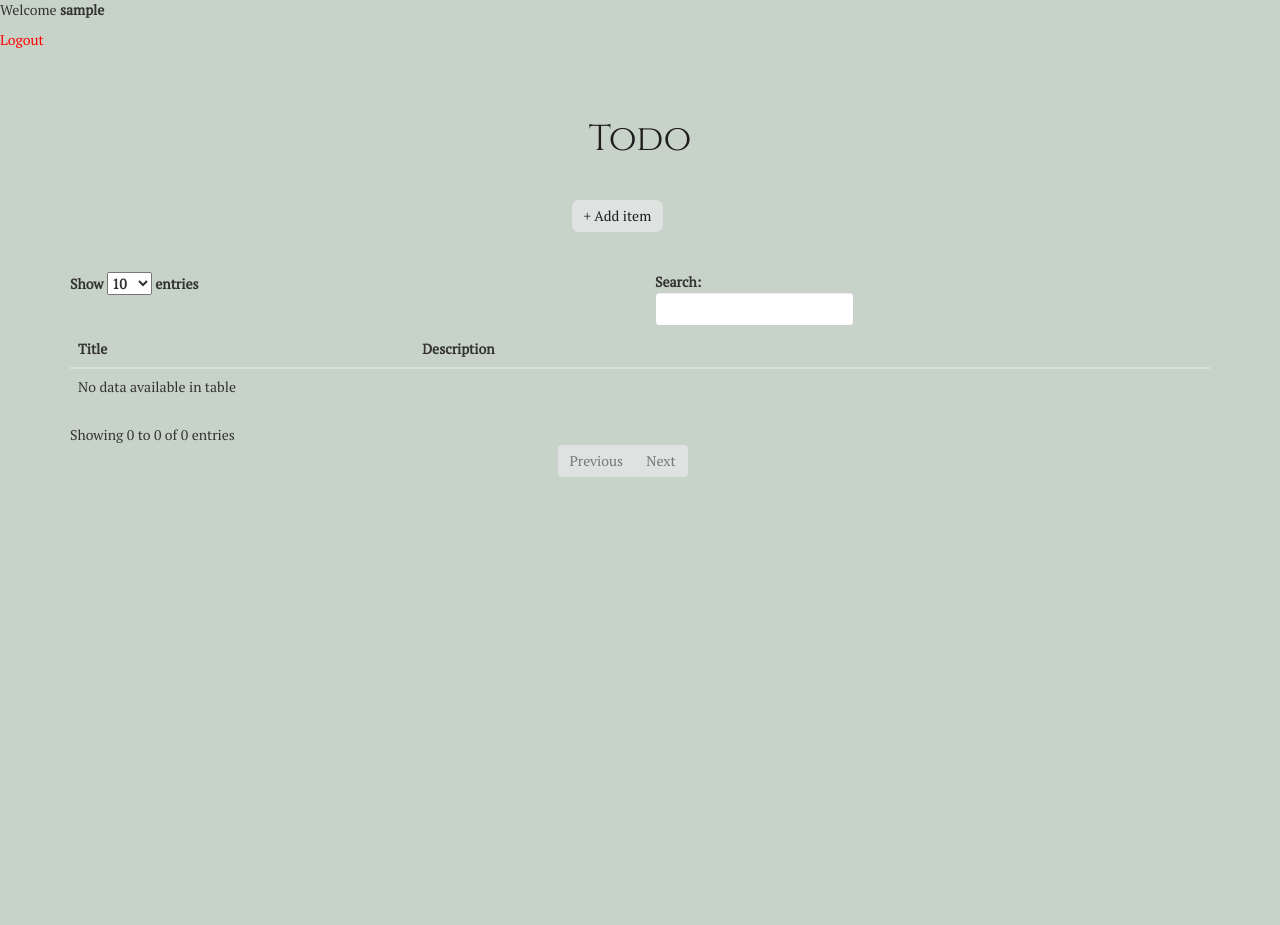
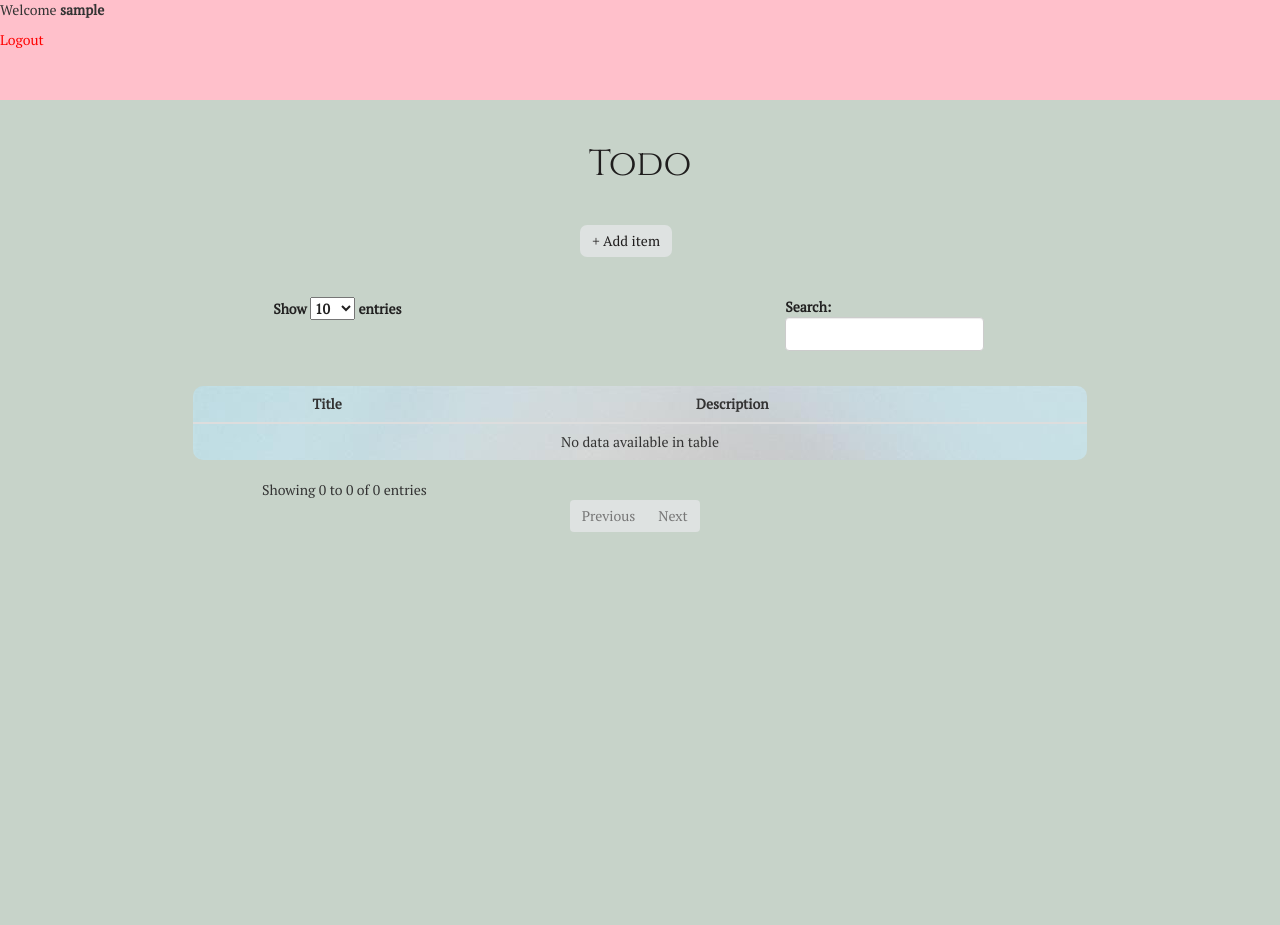
Before and after one commit to Cloud-Panda/todoApp, a PHP site: page / in a window 1280 px wide. Before the commit the page ends 477 px from the top, so only its background shows below. Run offline with PHP 8.4, Linux system fonts and the light colour scheme; the visitor is signed in with stand-in values (Sample User, id 1); data that the repository does not hold is empty; some libraries are stand-ins or nearby versions.

Commit message:
todo app table styled

```diff
--- a/css/baseStyle.css
+++ b/css/baseStyle.css
@@ -77,3 +77,56 @@ body{
     margin-bottom:auto;
     width:50%;
 }
+
+
+.box{
+    width:80%;
+    height:100vh;
+    background:transparent;
+    margin-right:10%;
+    border:none;
+    border-radius:5px;
+    margin-top:25px;
+    box-sizing:border-box;
+   }
+
+   .table{
+       margin-right:auto;
+       margin-left:auto;
+       border-radius: 10px;
+   }
+
+   tr{
+       width:33%;
+       border-radius: 10px;
+   }
+
+   th{
+       text-align: center;
+       border-radius: 10px;
+   }
+   label{
+       margin-left:27%;
+       color:rgb(34, 33, 33);
+   }
+
+   .input-sm{
+       border-radius: 4px;
+       margin-left:5px;
+       margin-right:5px;
+   }
+
+   .table-back{
+       background:url("../images/5.jpg");
+       margin-top:30px;
+       text-align: center;
+       max-width:90%;
+   }
+
+   .dataTables_info{
+       margin-left:30%;
+   }
+
+   .content{
+       background:pink;
+   }
```
